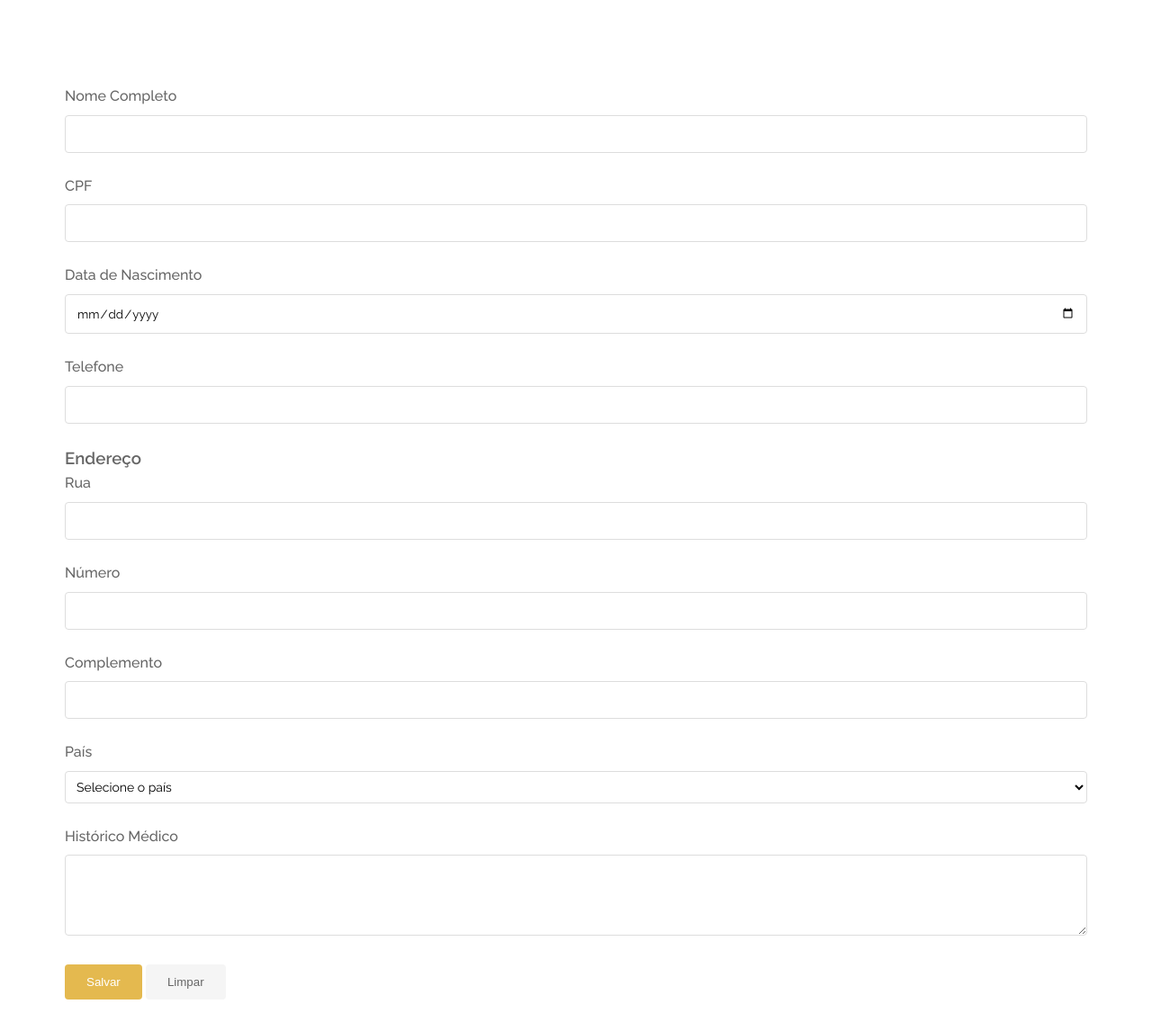
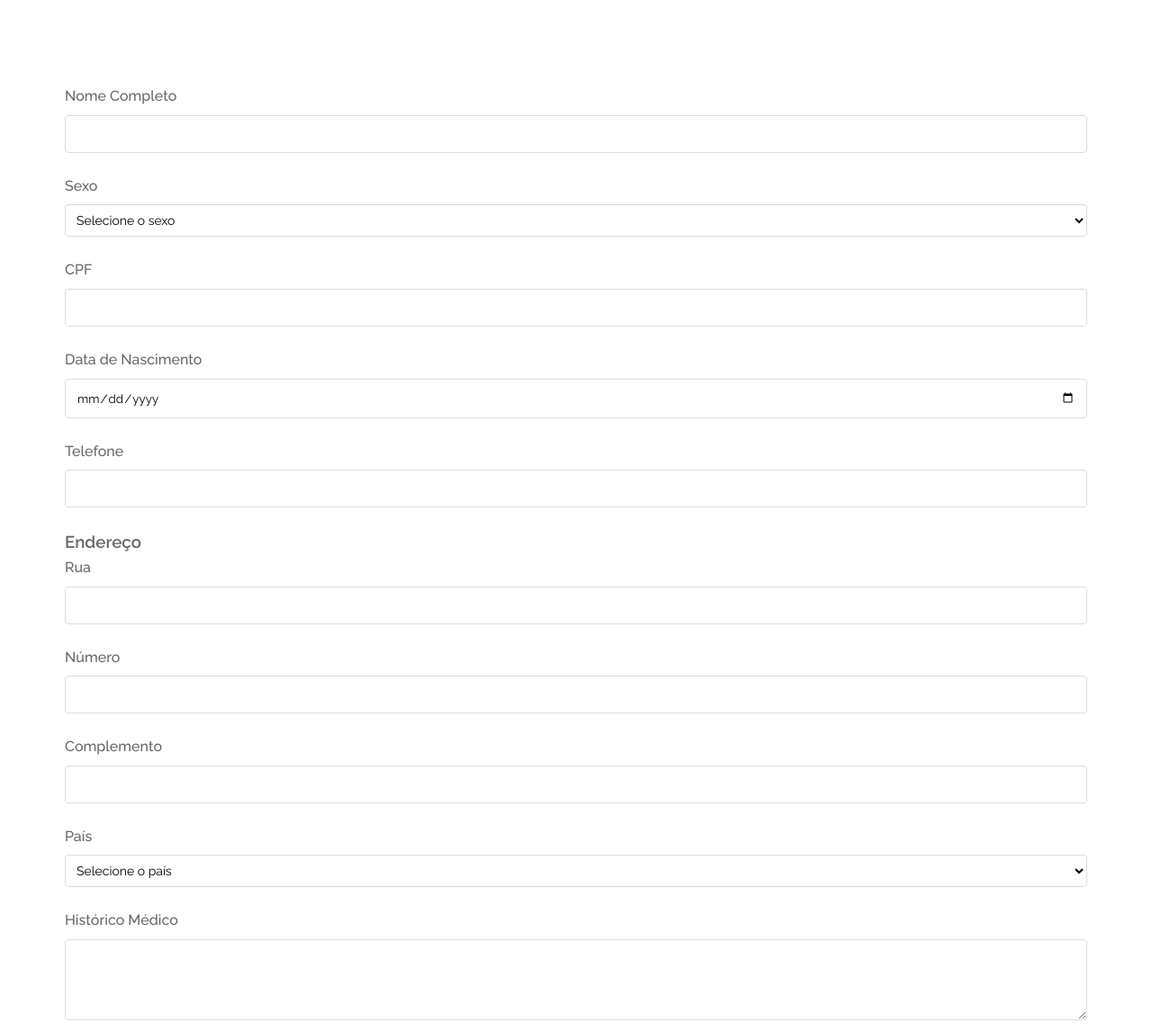
Before and after one commit to alandema/flask_medPrescription, a Flask app: page /register_patient in a window 1280 px wide. Shown: the part 227-1373 px from the top of the page at 90% size. Run offline with Flask 3, Linux system fonts and the light colour scheme; data that the repository does not hold is empty; parts of the project's set-up code (start-up, migrations or seed data) failed here and were passed over; some web fonts are replaced.

Commit message:
fix gender

```diff
--- a/populate_db.py
+++ b/populate_db.py
@@ -35,7 +35,7 @@ def populate_database():
         patient = Patients(
             name=name,
             cpf=f"{random.randint(10000000000, 99999999999)}",
-            gender=random.choice(["Male", "Female"]),
+            gender=random.choice(["Masculino", "Feminino"]),
             birth_date=random_date(datetime(1970, 1, 1), datetime(2010, 12, 12)).date(),
             phone=f"({random.randint(10, 99):02d}) {random.randint(10000, 99999):05d}-{random.randint(1000, 9999):04d}",
             street=f"Street {i}",
--- a/static/js/register_patient.js
+++ b/static/js/register_patient.js
@@ -142,6 +142,7 @@ document.addEventListener('DOMContentLoaded', function () {
             .then(response => response.json())
             .then(patient => {
                 document.getElementById('name').value = patient.name;
+                document.getElementById('gender').value = patient.gender;
                 document.getElementById('cpf').value = patient.cpf;
                 document.getElementById('birth_date').value = patient.birth_date;
                 document.getElementById('phone').value = patient.phone;
--- a/templates/register_patient.html
+++ b/templates/register_patient.html
@@ -24,6 +24,15 @@
             <div class="form-group">
                 <label for="name">Nome Completo</label>
                 <input type="text" name="name" id="name" value="{{ patient.name if patient else '' }}" required>
+            </div>
+
+            <div class="form-group">
+                <label for="gender">Sexo</label>
+                <select name="gender" id="gender" required>
+                    <option value="">Selecione o sexo</option>
+                    <option value="Masculino">Masculino</option>
+                    <option value="Feminino">Feminino</option>
+                </select>
             </div>
 
             <div class="form-group">
```
